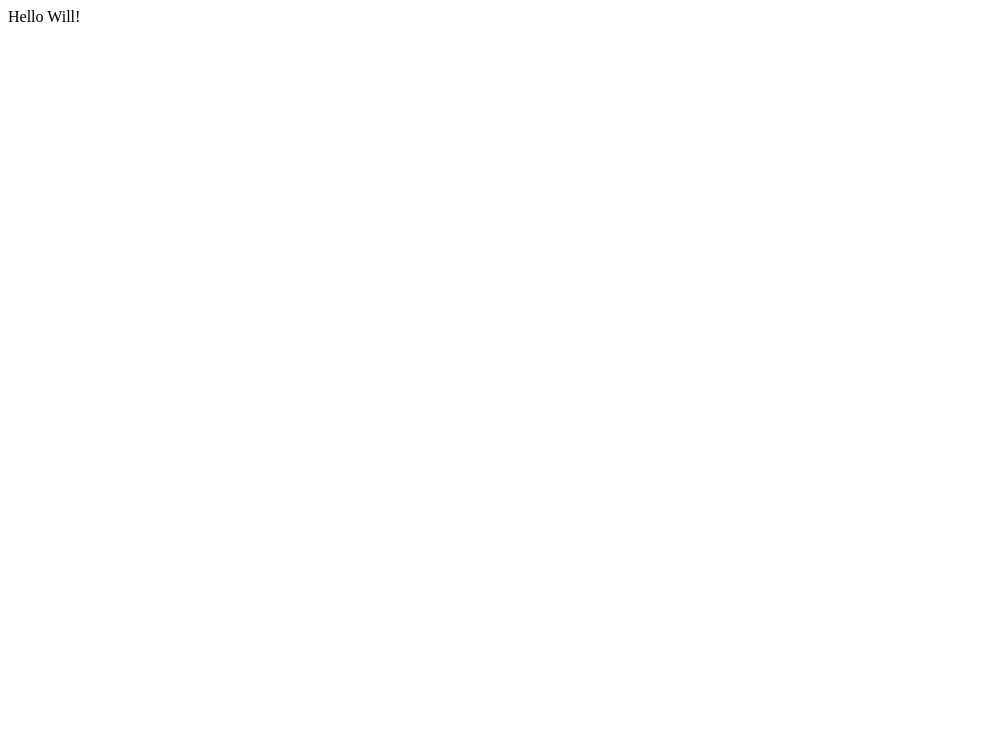
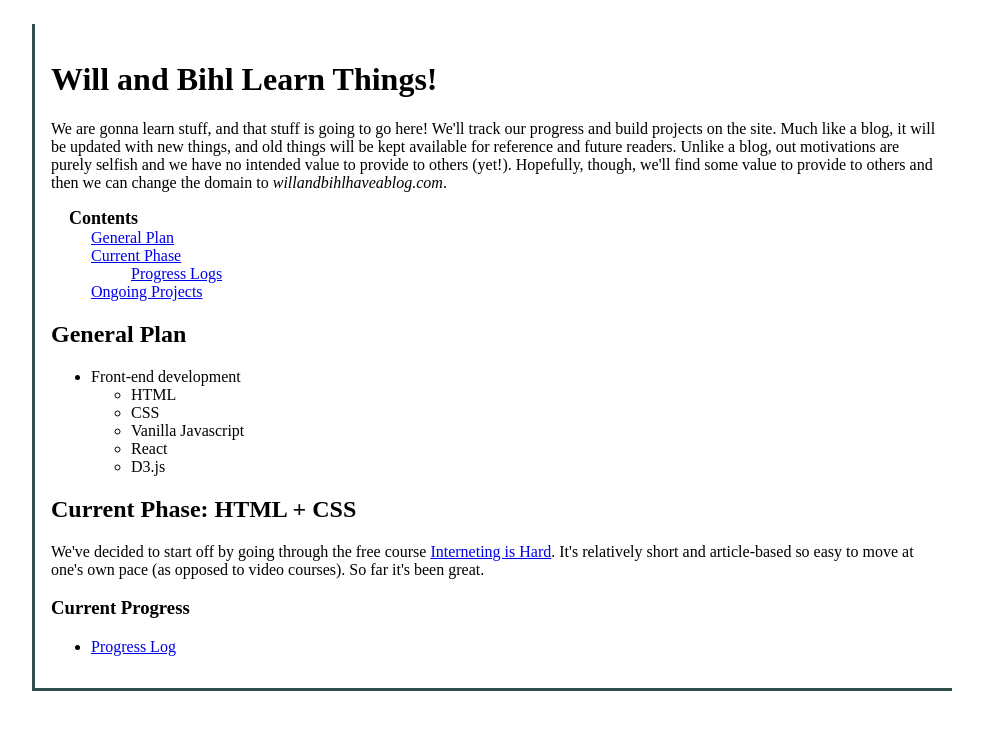
Before and after one commit to andrewbihl/will-and-bihl-learn-things, a plain HTML site: page index.html in a window 1280 px wide. Shown: the whole page, without its empty margins (0-1007 px from the left). Drawn offline with Linux system fonts and the light colour scheme.

Commit message:
Some initial content

```diff
--- a/index.html
+++ b/index.html
@@ -3,8 +3,54 @@
   <head>
     <meta charset='UTF-8'/>
     <title>Will and Bihl Learn Things</title>
+    <link href='styles.css' rel='stylesheet'/>
   </head>
   <body>
-    Hello Will!
+    <div class='main-content'>
+
+      <h1>Will and Bihl Learn Things!</h1>
+      <p>
+      We are gonna learn stuff, and that stuff is going to go here! We'll track our progress and build projects on the site. Much like a blog, it will be updated with new things, and old things will be kept available for reference and future readers. Unlike a blog, out motivations are purely selfish and we have no intended value to provide to others (yet!). Hopefully, though, we'll find some value to provide to others and then we can change the domain to <em>willandbihlhaveablog.com</em>.
+      </p>
+
+      <div class='table-of-contents'>
+        <h1>Contents</h1>
+        <ul>
+          <li><a href='#general-plan'>General Plan</a></li>
+          <li><a href='#current-phase'>Current Phase</a>
+            <ul>
+              <li><a href='#progress'>Progress Logs</a></li>
+            </ul>
+          </li>
+          <li><a href='#current-projects'>Ongoing Projects</a></li>
+        </ul>
+      </div>
+
+      <div>
+        <h2 id='general-plan'>General Plan</h2>
+        <ul>
+          <li>Front-end development</li>
+          <ul>
+            <li>HTML</li>
+            <li>CSS</li>
+            <li>Vanilla Javascript</li>
+            <li>React</li>
+            <li>D3.js</li>
+          </ul>
+        </ul>
+      </div>
+
+      <div>
+        <h2 id='current-phase'>Current Phase: HTML + CSS</h2>
+        <p>
+        We've decided to start off by going through the free course <a href='https://internetingishard.com'>Interneting is Hard</a>. It's relatively short and article-based so easy to move at one's own pace (as opposed to video courses). So far it's been great.
+        </p>
+        <h3 id='progress'>Current Progress</h3>
+        <ul>
+          <li><a href='progress/progress_comparison.html'>Progress Log</a></li>
+        </ul>
+      </div>
+
+    </div>
   </body>
 </html>
--- /dev/null
+++ b/styles.css
@@ -0,0 +1,25 @@
+.main-content {
+  border-style: solid;
+  border-width: 0 0 3px 3px;
+  border-color: darkslategray;
+  margin: 24px;
+  padding: 16px;
+  width: 70%;
+}
+
+.table-of-contents * {
+  margin: 0px;
+}
+
+.table-of-contents h1 {
+  font-size: 18px;
+  padding-left: 18px;
+}
+
+.table-of-content ul {
+  margin: 0;
+}
+
+.table-of-contents li {
+  list-style: none;
+}
```
Also changed, not shown: progress/progress_comparison.html (added, +13 -0 lines), progress/progress_styles.css (added).
